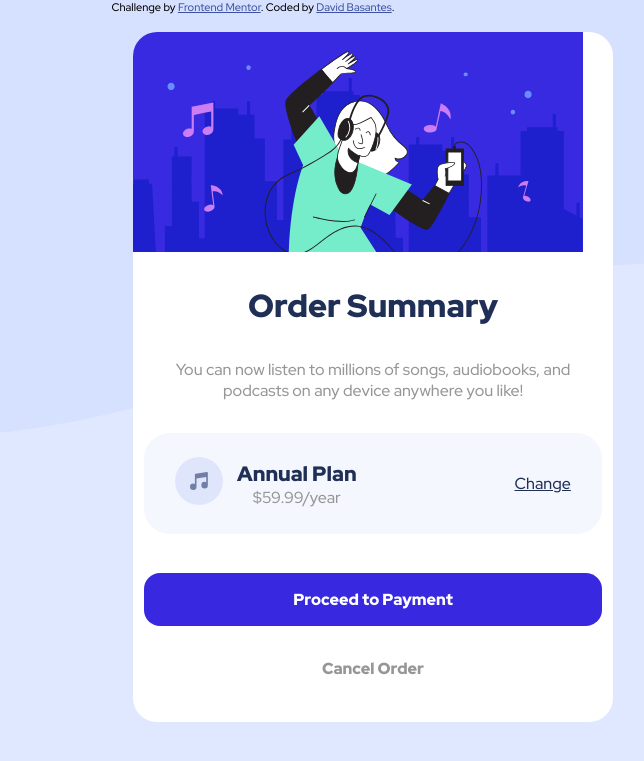
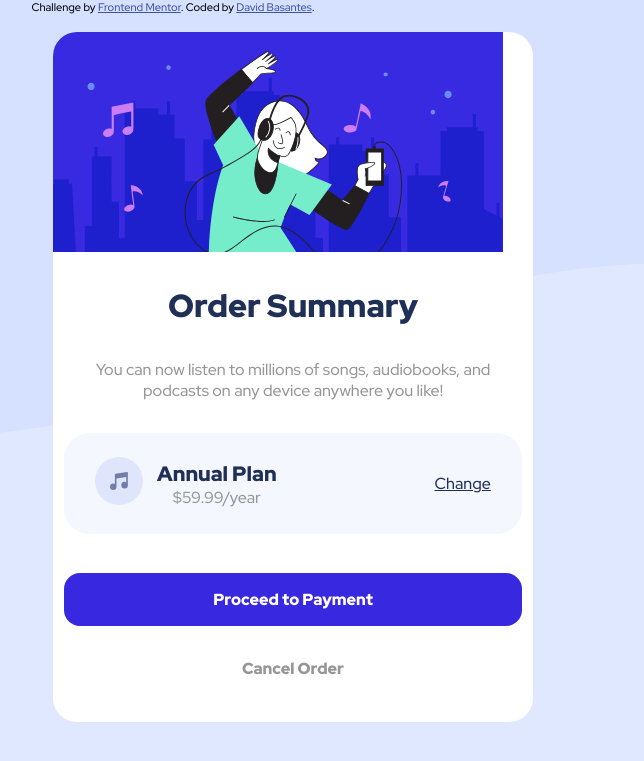
Before and after one commit to DAVIDS2405/HTML_Exercicies, a PHP site: page / in a window 1280 px wide. Shown: the top 761 px of the page, without its empty margins (427-1071 px from the left). Run offline with PHP 8.4, Linux system fonts and the light colour scheme.

Commit message:
Change Position

```diff
--- a/css/main.css
+++ b/css/main.css
@@ -14,7 +14,7 @@ body{
 .card{
     position: absolute;
     top: 2.0rem;
-    left: 35.0rem;
+    left: 30.0rem;
     background:rgb(255, 255, 255);
     max-width: 30.0rem;
     border-radius: 1.5rem;
@@ -91,5 +91,5 @@ body{
     color: hsl(0, 0%, 59%);
 }
 .attribution{
-    margin-left: 5.0rem;
+    margin-left: -5.0rem;
 }
```
